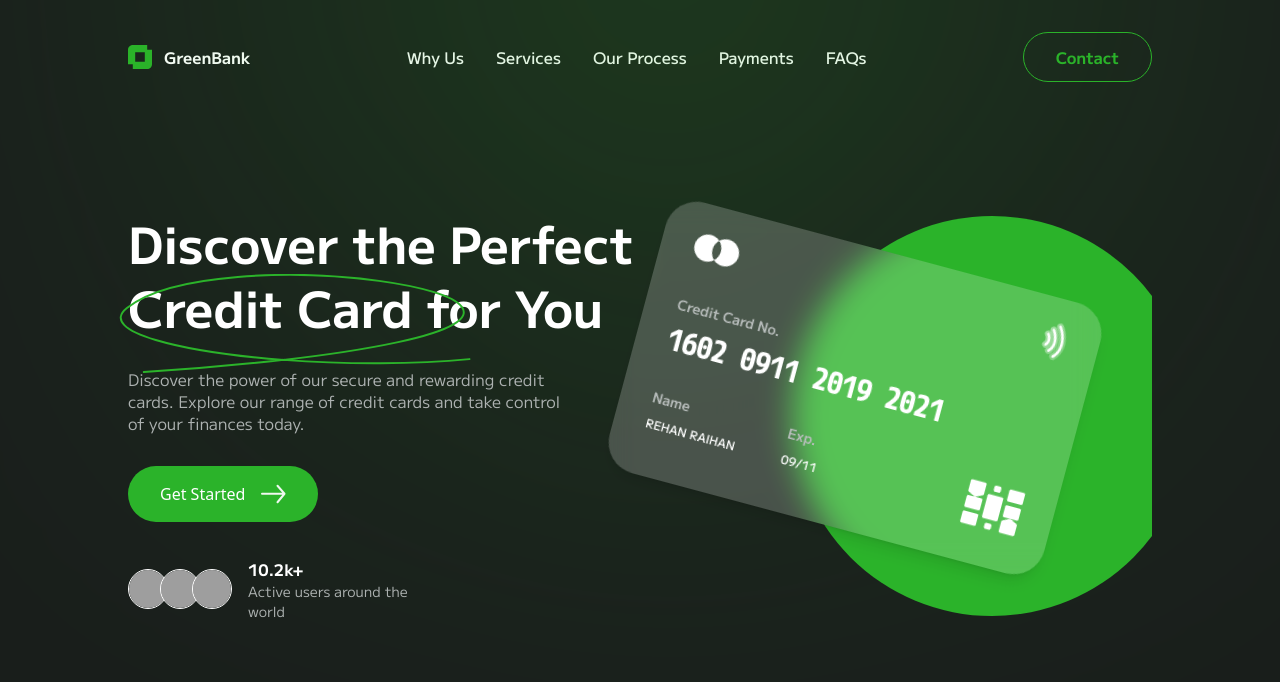
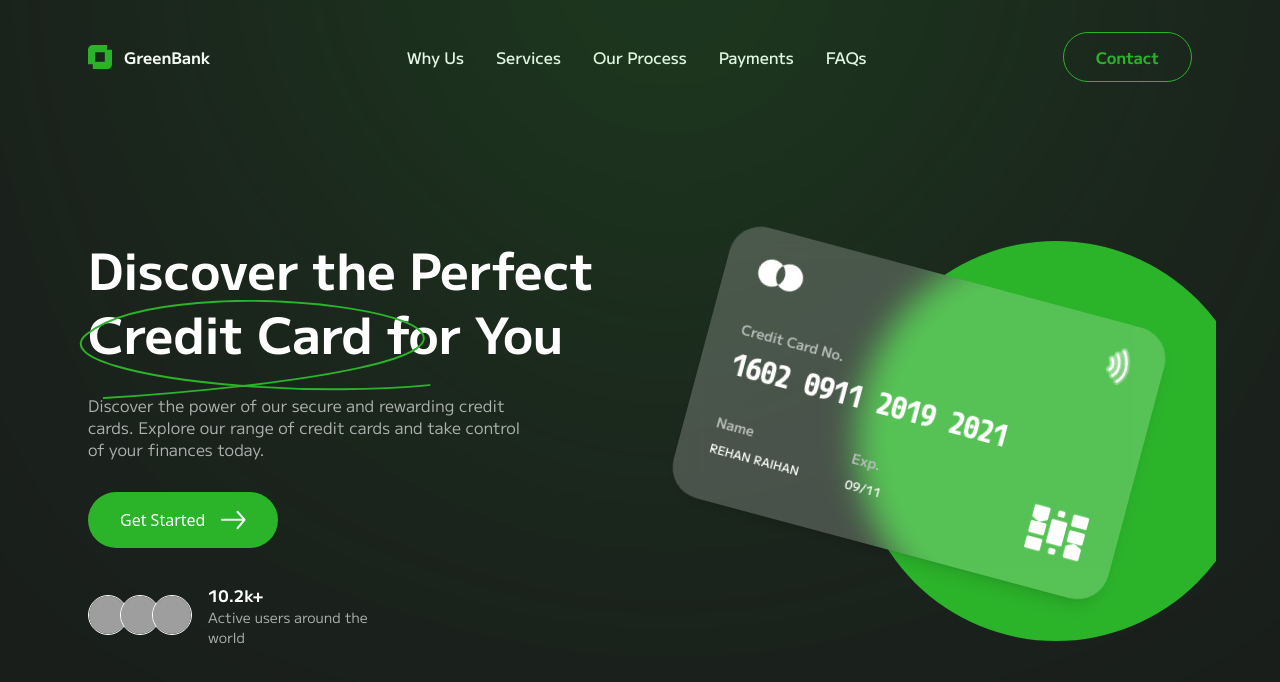
Before and after one commit to Atifsid/green-bank, a React (Vite) app: page / in a window 1280 px wide. Shown: the top 682 px of the page. Built offline with nearby package versions, Linux system fonts and the light colour scheme; grey boxes are pictures that could not be loaded.

Commit message:
increase work area width and center align hero section

```diff
--- a/src/components/Header.jsx
+++ b/src/components/Header.jsx
@@ -5,7 +5,7 @@ function Header() {
     return (
         <header className='relative flex justify-center header pt-[32px]'>
             <div className='absolute right-[32%] top-[-280%] h-[400px] w-[400px] bg-primary rounded-full blur-[280px]'></div>
-            <nav className='flex items-center justify-between w-5xl lg:px-0 px-6'>
+            <nav className='flex items-center justify-between w-6xl px-6'>
                 <div className="flex items-center cursor-pointer">
                     <img src={logo} alt="logo" height={24} width={24} />
                     <h1 className='pl-[12px] ff-m-plus-1-bold'>GreenBank</h1>
--- a/src/components/Hero.jsx
+++ b/src/components/Hero.jsx
@@ -5,9 +5,9 @@ import CreditCard from './CreditCard';
 
 function Hero() {
     return (
-        <section className='h-[calc(100vh-82px)] mt-[50px] lg:mt-[128px]'>
-            <div className='flex justify-center'>
-                <div className='flex items-center justify-center lg:justify-between w-5xl lg:px-0 px-6 relative'>
+        <section className='h-[calc(100vh-82px)]'>
+            <div className='flex justify-center h-full'>
+                <div className='flex items-center justify-center lg:justify-between w-6xl px-6 relative'>
                     <div>
                         <h1 className='ff-m-plus-1-bold text-white text-[50px]/16'>Discover the Perfect <br />
                             <span>
```
